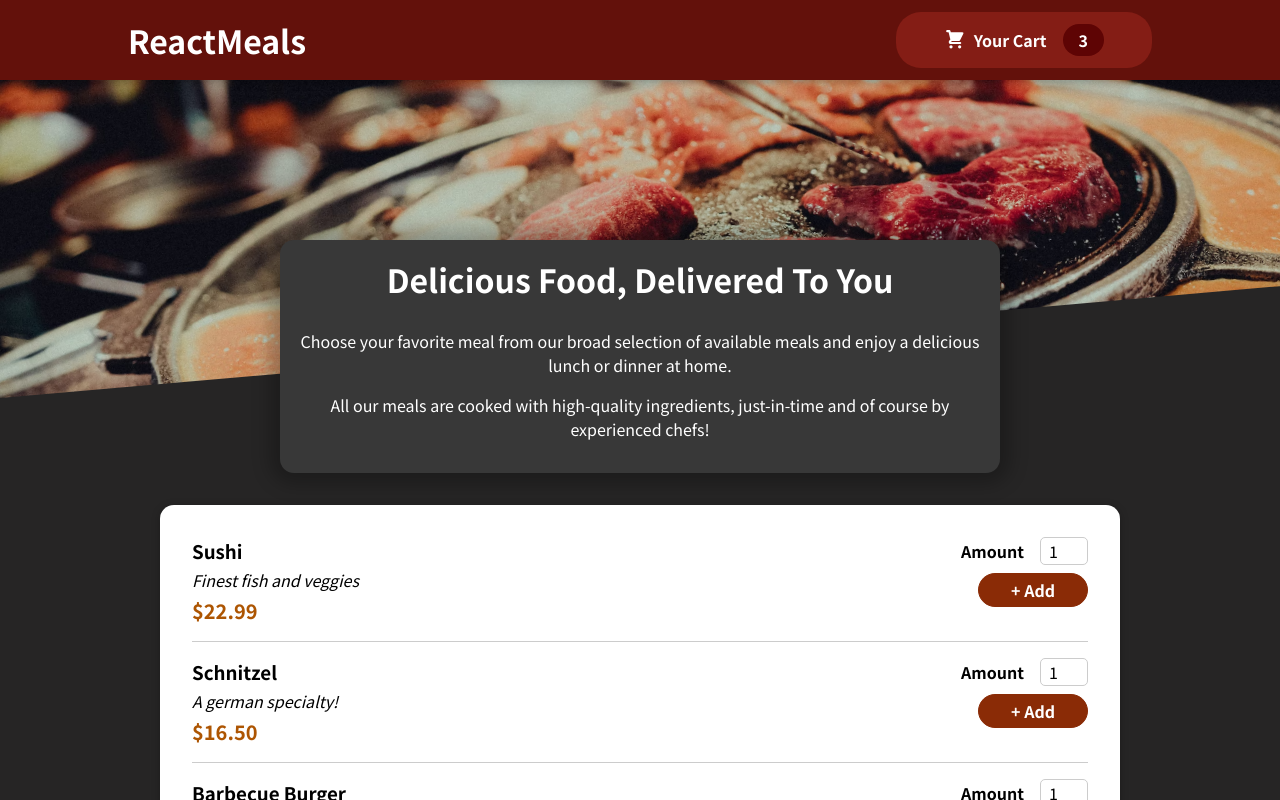
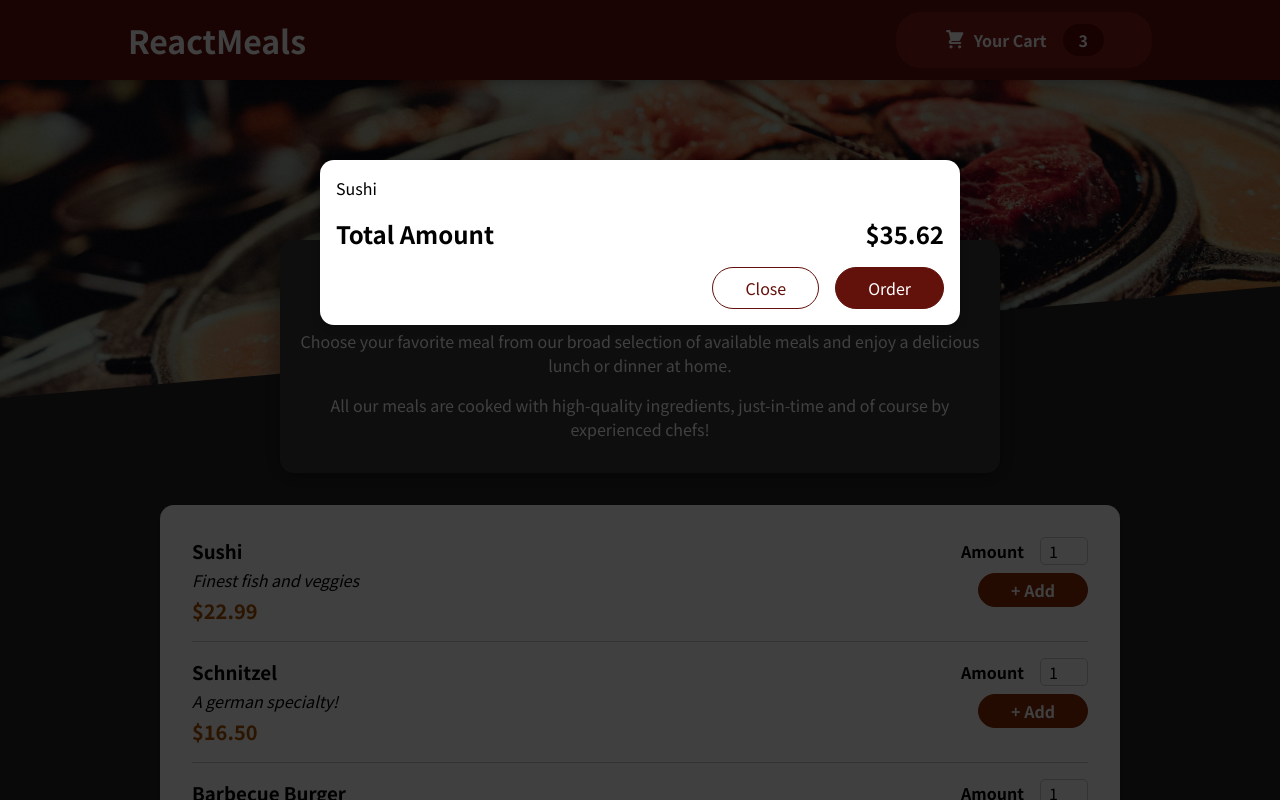
Before and after one commit to nicoleerlano/food-order-app, a React (Create React App) app: page / in a window 1280 px wide. Shown: the top 800 px of the page. Built offline with nearby package versions, Linux system fonts and the light colour scheme.

Commit message:
Add Modal via React Portals

```diff
--- a/public/index.html
+++ b/public/index.html
@@ -28,6 +28,7 @@
   </head>
   <body>
     <noscript>You need to enable JavaScript to run this app.</noscript>
+    <div id="overlays"></div>
     <div id="root"></div>
     <!--
       This HTML file is a template.
--- a/src/App.js
+++ b/src/App.js
@@ -1,10 +1,12 @@
 import { Fragment } from "react";
 import Header from "./components/Layout/Header";
 import Meals from "./components/Meals/Meals";
+import Cart from "./components/Cart/Cart";
 
 function App() {
   return (
     <Fragment>
+      <Cart />
       <Header />
       <main>
         <Meals />
--- a/src/components/Cart/Cart.js
+++ b/src/components/Cart/Cart.js
@@ -1,3 +1,4 @@
+import Modal from "../UI/Modal";
 import classes from "./Cart.module.css";
 
 const Cart = () => {
@@ -9,7 +10,7 @@
     </ul>
   );
   return (
-    <div>
+    <Modal>
       {cartItems}
       <div className={classes.total}>
         <span>Total Amount</span>
@@ -19,7 +20,7 @@
         <button className={classes["button--alt"]}>Close</button>
         <button className={classes.button}>Order</button>
       </div>
-    </div>
+    </Modal>
   );
 };
 
--- a/src/components/Cart/Cart.module.css
+++ b/src/components/Cart/Cart.module.css
@@ -23,7 +23,7 @@
   font: inherit;
   cursor: pointer;
   background-color: transparent;
-    border: 1px solid #8a2b06;
+  border: 1px solid #63110b;
   padding: 0.5rem 2rem;
   border-radius: 25px;
   margin-left: 1rem;
@@ -31,16 +31,16 @@
 
 .actions button:hover,
 .actions button:active {
-    background-color: #5a1a01;
-    border-color: #5a1a01;
+  background-color: #4b130e;
+  border-color: #4b130e;
   color: white;
 }
 
 .actions .button--alt {
-    color: #8a2b06;
+  color: #63110b;
 }
 
 .actions .button {
-    background-color: #8a2b06;
+  background-color: #63110b;
   color: white;
 }
--- /dev/null
+++ b/src/components/UI/Modal.js
@@ -0,0 +1,33 @@
+import classes from "./Modal.module.css";
+import ReactDOM from "react-dom";
+import { Fragment } from "react";
+
+const Backdrop = (props) => {
+  return <div className={classes.backdrop}></div>;
+};
+const ModalOverlay = (props) => {
+  return (
+    <div className={classes.modal}>
+      <div className={classes.content}>{props.children}</div>
+    </div>
+  );
+};
+
+const portalElement = document.getElementById("overlays");
+
+const Modal = (props) => {
+  return (
+    <Fragment>
+      {ReactDOM.createPortal(
+        <Backdrop onConfirm={props.onConfirm} />,
+        portalElement
+      )}
+      {ReactDOM.createPortal(
+        <ModalOverlay>{props.children}</ModalOverlay>,
+        portalElement
+      )}
+    </Fragment>
+  );
+};
+
+export default Modal;
--- /dev/null
+++ b/src/components/UI/Modal.module.css
@@ -0,0 +1,40 @@
+.backdrop {
+    position: fixed;
+    top: 0;
+    left: 0;
+    width: 100%;
+    height: 100vh;
+    z-index: 20;
+    background-color: rgba(0, 0, 0, 0.75);
+  }
+
+  .modal {
+    position: fixed;
+    top: 20vh;
+    left: 5%;
+    width: 90%;
+    background-color: white;
+    padding: 1rem;
+    border-radius: 14px;
+    box-shadow: 0 2px 8px rgba(0, 0, 0, 0.25);
+    z-index: 30;
+    animation: slide-down 300ms ease-out forwards;
+  }
+
+  @media (min-width: 768px) {
+    .modal {
+      width: 40rem;
+      left: calc(50% - 20rem);
+    }
+  }
+
+  @keyframes slide-down {
+    from {
+      opacity: 0;
+      transform: translateY(-3rem);
+    }
+    to {
+      opacity: 1;
+      transform: translateY(0);
+    }
+  }
```
Lines whose indentation alone changed are shown as unchanged.
